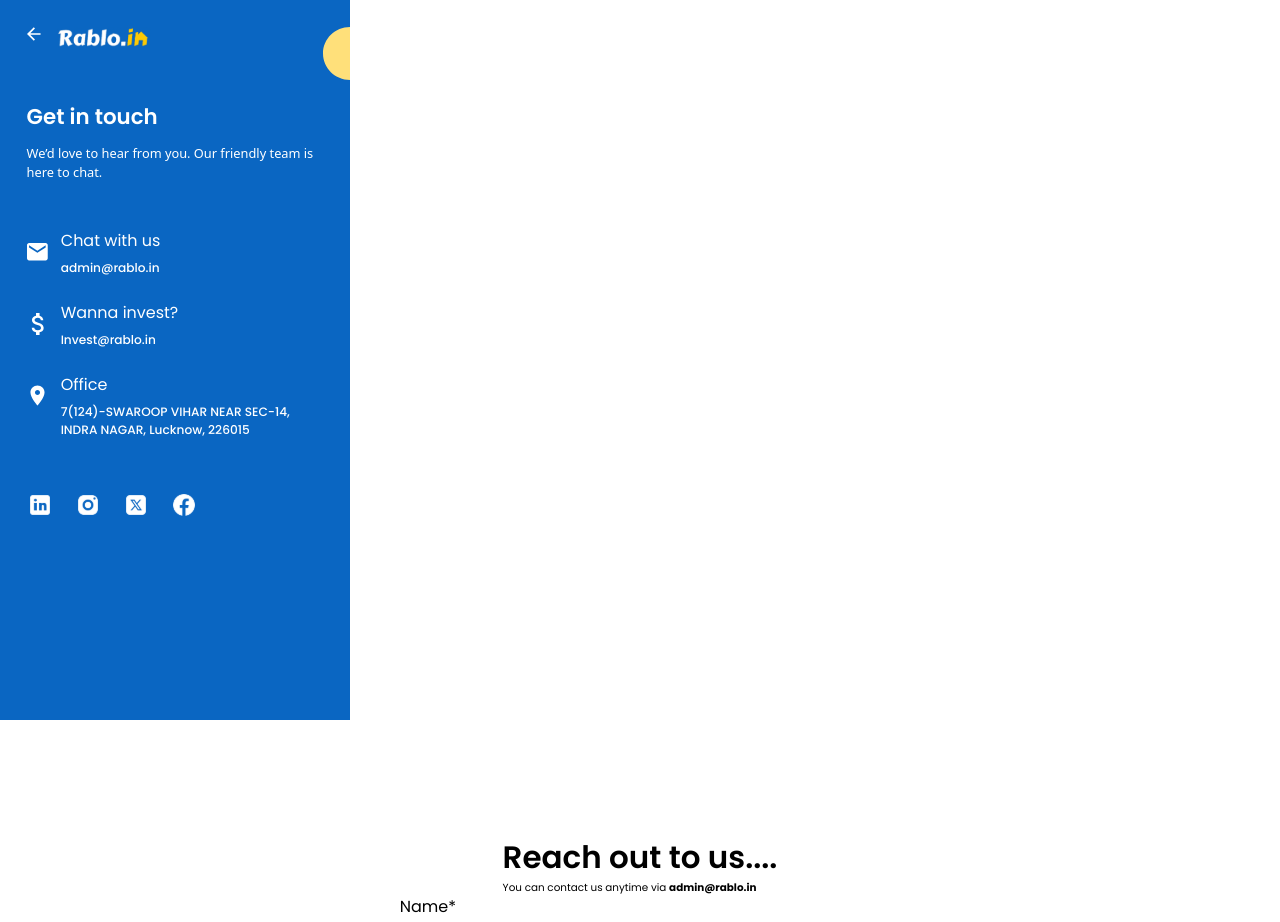
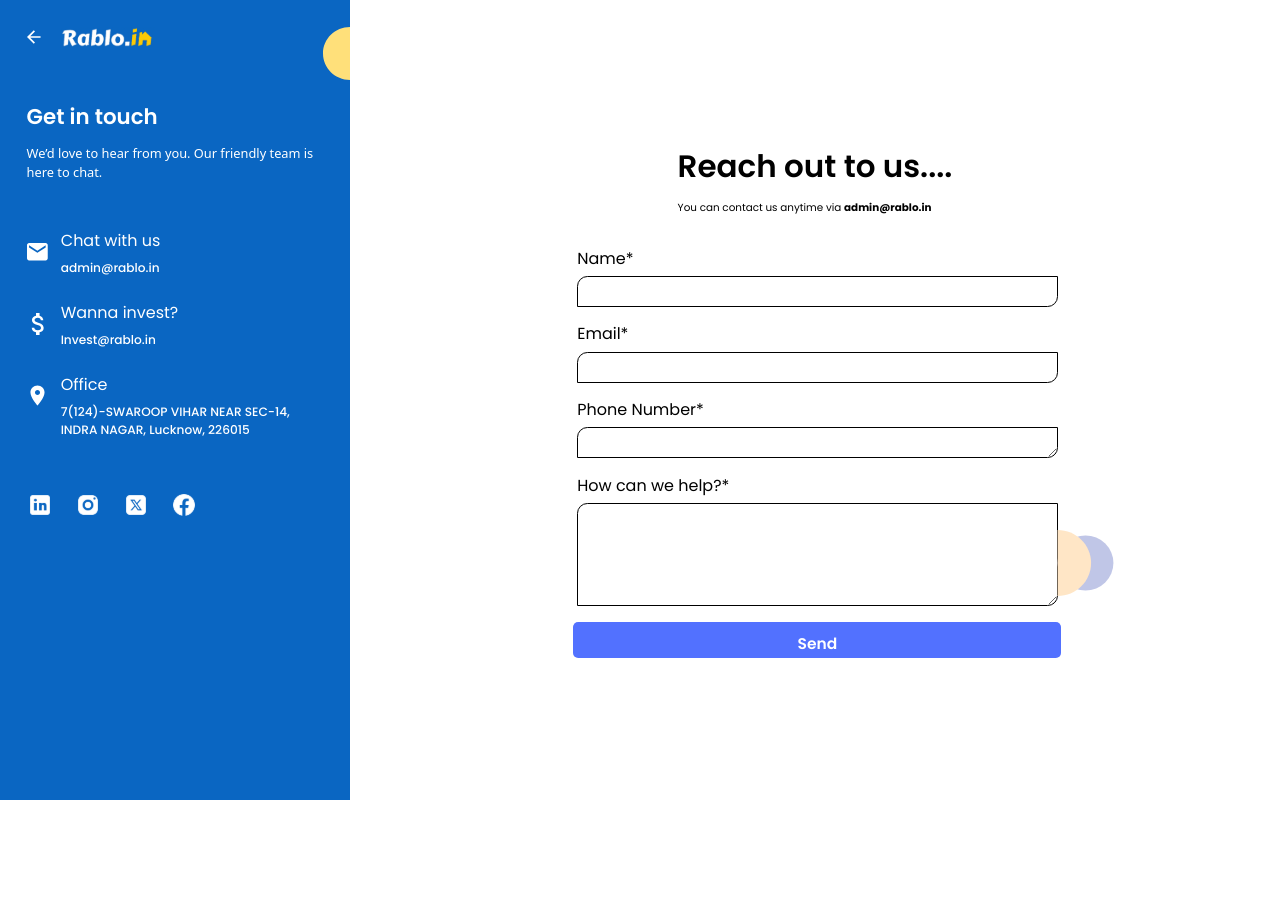
Before and after one commit to RabloApp/Rablo-official-frontend, a Next.js app in the folder rablo-official/: page /contact-us in a window 1280 px wide. Shown: the top 922 px of the page. After the commit the page ends 800 px from the top, so only its background shows below. Built offline with nearby package versions, Linux system fonts and the light colour scheme.

Commit message:
complete contact us form

```diff
--- a/rablo-official/app/(root)/contact-us/layout.tsx
+++ b/rablo-official/app/(root)/contact-us/layout.tsx
@@ -6,7 +6,7 @@ export default function RootLayout({
     children: React.ReactNode;
   }>) {
     return (
-      <main>
+      <main className="flex h-screen">
         <Sidebar/>
           {children}
       </main>
--- a/rablo-official/app/(root)/contact-us/page.tsx
+++ b/rablo-official/app/(root)/contact-us/page.tsx
@@ -1,12 +1,8 @@
-import FormSection from '@/components/Contact-us/FormSection/FormSection'
-import React from 'react'
+import FormSection from "@/components/Contact-us/FormSection/FormSection";
+import React from "react";
 
 const page = () => {
-  return (
-    <div>
-      <FormSection/>
-    </div>
-  )
-}
+  return <FormSection />;
+};
 
-export default page
+export default page;
--- a/rablo-official/components/Contact-us/FormSection/FormSection.tsx
+++ b/rablo-official/components/Contact-us/FormSection/FormSection.tsx
@@ -1,40 +1,70 @@
-import Image from 'next/image'
-import React from 'react'
+import Image from "next/image";
+import React from "react";
 
 const FormSection = () => {
   return (
-    <div className='flex flex-col items-center justify-center mx-auto font-[Poppins] h-[54.55vw] w-[70.45vw] relative'>
+    <div className="flex flex-col items-center justify-center gap-[2.5vw] mx-auto font-[Poppins] w-[70.45vw] py-[4.17vw] px-[6.25vw]">
+      <div className="flex flex-col gap-[0.83vw]">
+        <h1 className="text-[2.42vw] font-[600] ">Reach out to us....</h1>
+        <p className="text-[0.81vw] font-[400]  ">
+          You can contact us anytime via <b>admin@rablo.in</b>
+        </p>
+      </div>
+      <form
+        className="form-section flex flex-col items-center justify-center w-[58.33vw] h-[31.92vw] mx-auto gap-[1.21vw] relative"
+        action=""
+      >
+        <div className="flex flex-col gap-[0.4vw]  h-[5.66vw] w-[37.53vw] mx-auto">
+          <label htmlFor="name">Name*</label>
+          <input
+            type="text"
+            id="name"
+            name="name"
+            required
+            className="border-[0.05vw] rounded-tl-[0.81vw] rounded-br-[0.81vw] w-[37.53vw] h-[2.42vw]"
+          />
+        </div>
+        <div className="flex flex-col gap-[0.4vw]  h-[5.66vw] w-[37.53vw] mx-auto">
+          <label htmlFor="email">Email*</label>
+          <input
+            type="email"
+            id="email"
+            name="email"
+            required
+            className="border-[0.05vw] rounded-tl-[0.81vw] rounded-br-[0.81vw] w-[37.53vw] h-[2.42vw]"
+          />
+        </div>
+        <div className="flex flex-col gap-[0.4vw]  h-[5.66vw] w-[37.53vw] mx-auto">
+          <label htmlFor="phone-number">Phone Number*</label>
+          <textarea
+            id="phone-number"
+            name="message"
+            required
+            className="border-[0.05vw] rounded-tl-[0.81vw] rounded-br-[0.81vw] w-[37.53vw] h-[2.42vw]"
+          ></textarea>
+        </div>
+        <div className="flex flex-col gap-[0.4vw]  h-[11.31vw] w-[37.53vw] mx-auto">
+          <label htmlFor="how-can-we-help">How can we help?*</label>
+          <textarea
+            id="how-can-we-help*"
+            name="message"
+            required
+            className="border-[0.05vw] rounded-tl-[0.81vw] rounded-br-[0.81vw] w-[37.53vw] h-[8.08vw]"
+          ></textarea>
+        </div>
+        <button
+          type="submit"
+          className="w-[38.13vw] h-[2.83vw] p-[0.81vw] bg-[#5271FF] rounded-[0.4vw] gap-[0.51vw] font-[600] text-[1.21vw] text-[#FFFFFF] "
+        >
+          Send
+        </button>
 
-        <div>
-            <h1 className='text-[2.42vw] font-[600] '>Reach out to us....</h1>
-            <p className='text-[0.81vw] font-[400]  '>You can contact us anytime via <b>admin@rablo.in</b></p>
+        <div className="absolute right-[5.6vw] bottom-[4.7vw] w-[5.21vw] h-[5.21vw] object-contain   ">
+          <Image src="/Platform/images/Shapes.svg" alt="Contact us" fill />
         </div>
-        <form className="form-section flex flex-col items-center justify-center w-[58.33vw] h-[31.92vw] mx-auto gap-[1.21vw]" action=""  >
-            <div className='flex flex-col gap-[0.4vw]  h-[5.66vw] w-[37.53vw] mx-auto'>
-                <label htmlFor="name">Name*</label>
-                <input type="text" id="name" name="name" required className='border-[0.05vw] rounded-tl-[0.81vw] rounded-br-[0.81vw] w-[37.53vw] h-[2.42vw]'/>
-            </div>
-            <div className='flex flex-col gap-[0.4vw]  h-[5.66vw] w-[37.53vw] mx-auto'>
-                <label htmlFor="email">Email*</label>
-                <input type="email" id="email" name="email" required className='border-[0.05vw] rounded-tl-[0.81vw] rounded-br-[0.81vw] w-[37.53vw] h-[2.42vw]'/>
-            </div>
-            <div className='flex flex-col gap-[0.4vw]  h-[5.66vw] w-[37.53vw] mx-auto'>
-                <label htmlFor="phone-number">Phone Number*</label>
-                <textarea id="phone-number" name="message" required className='border-[0.05vw] rounded-tl-[0.81vw] rounded-br-[0.81vw] w-[37.53vw] h-[2.42vw]'></textarea>
-            </div>
-            <div className='flex flex-col gap-[0.4vw]  h-[11.31vw] w-[37.53vw] mx-auto'>
-                <label htmlFor="how-can-we-help">How can we help?*</label>
-                <textarea id="how-can-we-help*" name="message" required className='border-[0.05vw] rounded-tl-[0.81vw] rounded-br-[0.81vw] w-[37.53vw] h-[8.08vw]'></textarea>
-            </div>
-            <button type="submit" className='w-[38.13vw] h-[2.83vw] p-[0.81vw] bg-[#5271FF] rounded-[0.4vw] gap-[0.51vw] font-[600] text-[1.21vw] text-[#FFFFFF] '>Send</button>
+      </form>
+    </div>
+  );
+};
 
-        </form>
-        <div className='absolute right-[11.2vw] bottom-[14vw]  '>
-            <Image src="/Platform/images/Shapes.svg" alt="Contact us" width={100} height={100}  />
-        </div>
-
-    </div>
-  )
-}
-
-export default FormSection
+export default FormSection;
--- a/rablo-official/components/Contact-us/Sidebar/Sidebar.tsx
+++ b/rablo-official/components/Contact-us/Sidebar/Sidebar.tsx
@@ -1,11 +1,13 @@
 import { sidebarData, sidebarIcons } from "@/StaticData/Sidebar";
 import Image from "next/image";
+import Link from "next/link";
 import React from "react";
 
 const Sidebar = () => {
   return (
-    <div className="w-[27.34vw] h-[56.25vw] bg-[#0A66C2] p-[2.08vw] flex flex-col gap-[4.17vw] relative">
-      <div className="w-[14.53vw] flex gap-[1.3vw]">
+    <div className="w-[27.34vw] bg-[#0A66C2] p-[2.08vw] flex flex-col gap-[4.17vw] relative">
+      <div className="w-[14.53vw] flex items-center gap-[1.6vw]">
+        <Link href="/">
           <Image
             src="/sidebar/images/arrow.svg"
             className="w-[1.11vw] h-[1.11vw]"
@@ -13,6 +15,7 @@ const Sidebar = () => {
             height={0}
             alt=""
           />
+        </Link>
         <Image
           src="/sidebar/images/logo.svg"
           className="w-[7.34vw] h-[1.67vw]"
```
Lines whose indentation alone changed are shown as unchanged.
